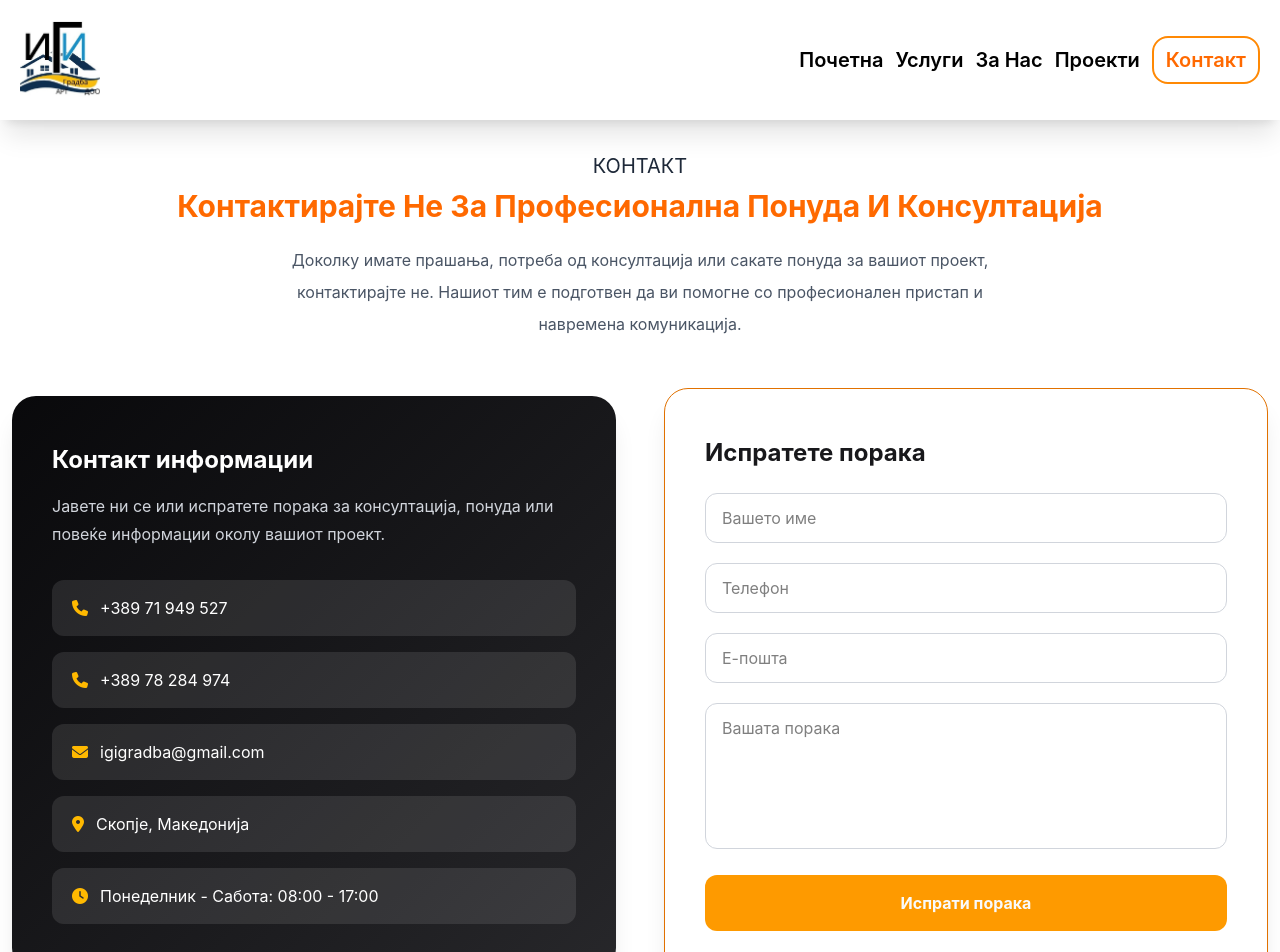
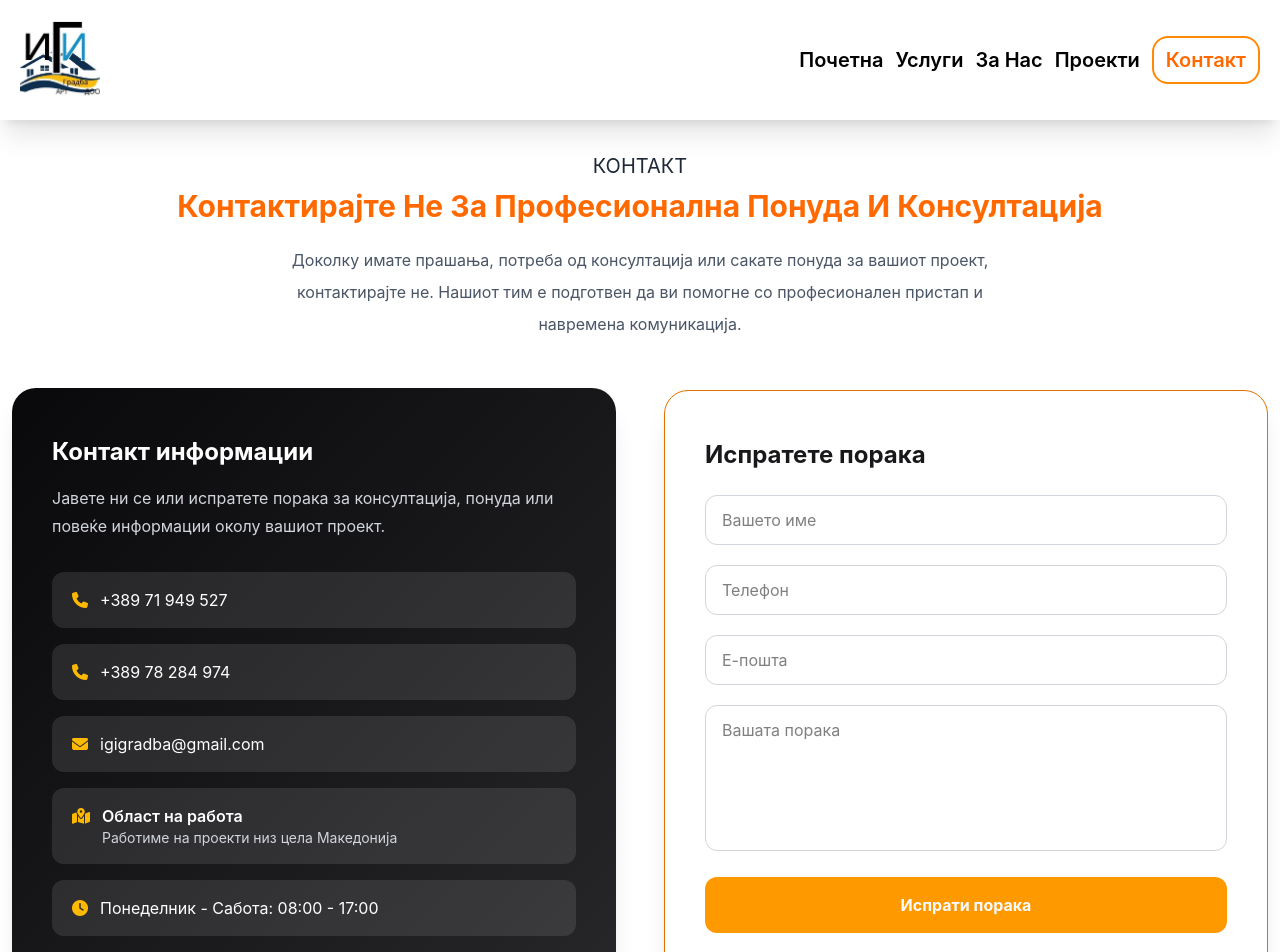
Before and after one commit to Facenam3/igigradba, a React (Vite) app in the folder igi-gradba/: page /contact in a window 1280 px wide. Shown: the top 952 px of the page. Built offline with nearby package versions, Linux system fonts and the light colour scheme.

Commit message:
updated contact page

```diff
--- a/igi-gradba/src/pages/Contact.jsx
+++ b/igi-gradba/src/pages/Contact.jsx
@@ -53,9 +53,18 @@ export default function Contact() {
                                 <span>igigradba@gmail.com</span>
                             </a>
 
-                            <p className="flex items-center gap-3 rounded-xl bg-white/10 px-5 py-4">
-                                <i className="fa-solid fa-location-dot text-amber-400"></i>
-                                <span>Скопје, Македонија</span>
+                           <p className="flex items-start gap-3 rounded-xl bg-white/10 px-5 py-4 transition hover:bg-white/20">
+                                <i className="fa-solid fa-map-location-dot text-amber-400 mt-1"></i>
+
+                                <div>
+                                    <p className="font-semibold">
+                                        Област на работа
+                                    </p>
+
+                                    <p className="text-sm text-gray-300">
+                                        Работиме на проекти низ цела Македонија
+                                    </p>
+                                </div>
                             </p>
 
                             <p className="flex items-center gap-3 rounded-xl bg-white/10 px-5 py-4">
```
